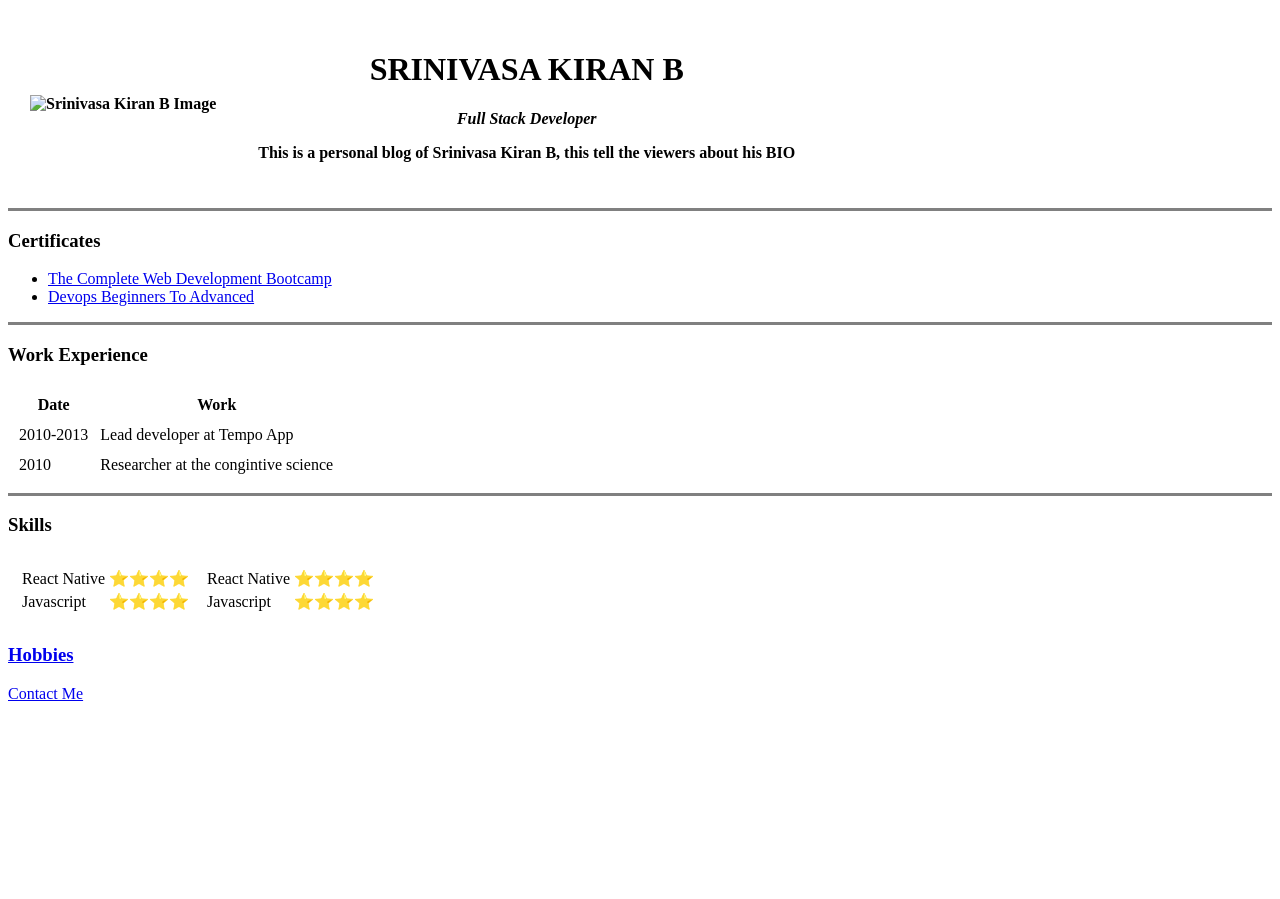
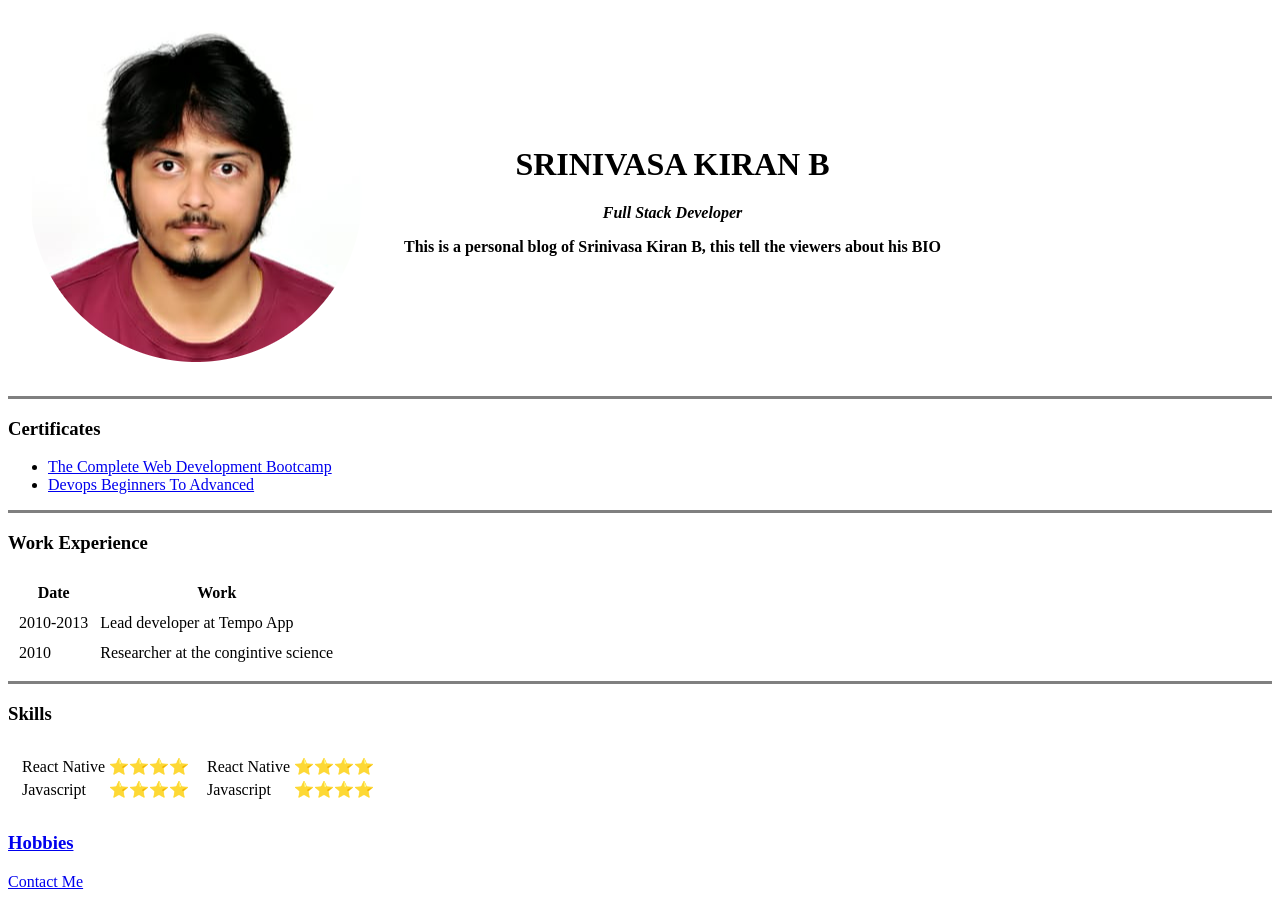
Before and after one commit to srinivasakiranb/mycv, a plain HTML site: page index.html in a window 1280 px wide. Before the commit the page ends 800 px from the top, so only its background shows below. Drawn offline with Linux system fonts and the light colour scheme.

Commit message:
Link to my image
made changes to link to my image

```diff
--- a/index.html
+++ b/index.html
@@ -9,7 +9,7 @@
 <body>
     <table cellpadding="20px" >
         <th>
-            <img src="images/passport image-modified.png" alt="Srinivasa Kiran B Image">
+            <img src="passport image-modified.png" alt="Srinivasa Kiran B Image">
         </th>
         <th>
             <h1>SRINIVASA KIRAN B</h1>
```
